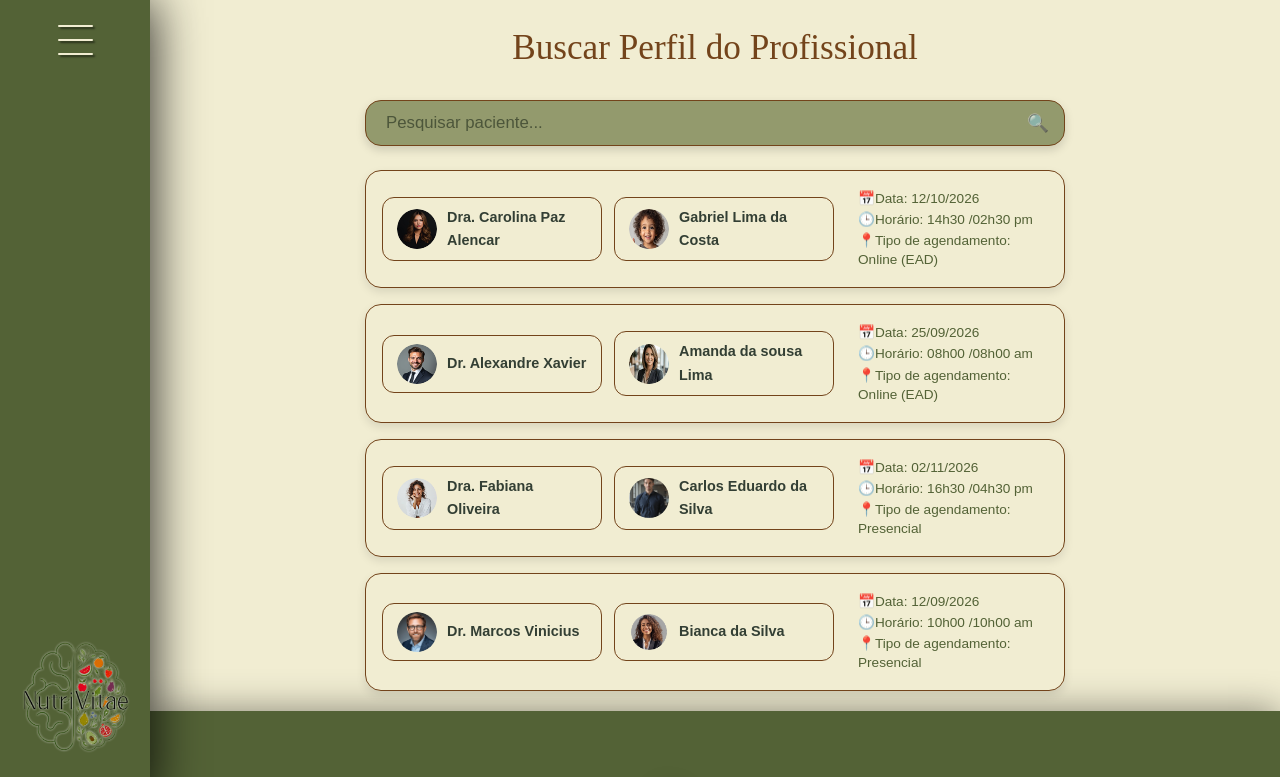
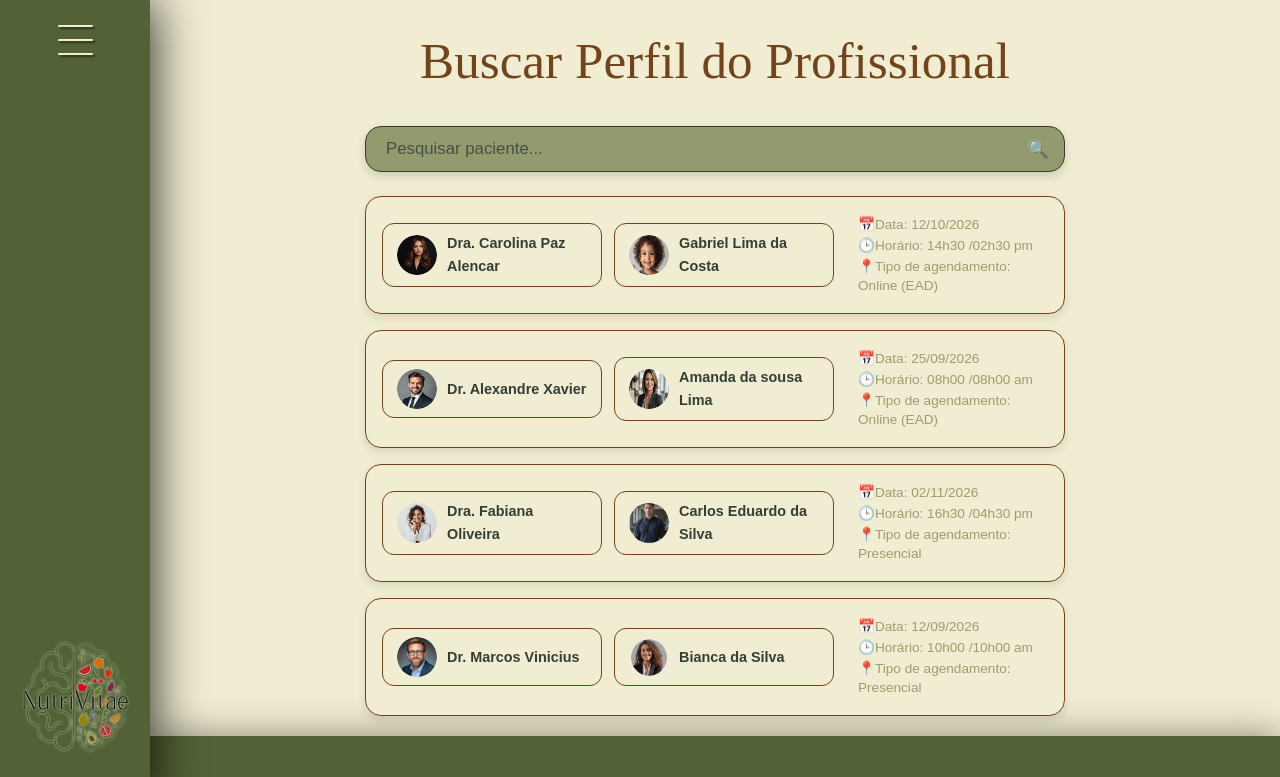
Before and after one commit to nutriVitae-hack2026/nutriVitae, a Vue app: page /buscar in a window 1280 px wide. Shown: the top 777 px of the page. Built offline with nearby package versions, Linux system fonts and the light colour scheme; a web font is replaced by a local one.

Commit message:
feat - aprimoradas estilizações dos componentes de busca, edição e exclusão

```diff
--- a/src/components/consultas/buscarComponent.vue
+++ b/src/components/consultas/buscarComponent.vue
@@ -136,6 +136,7 @@ const agendamentosFiltrados = computed(() => {
 </template>
 
 <style scoped>
+
 .container {
   max-width: 800px;
   margin: 0 auto;
@@ -145,7 +146,7 @@ const agendamentosFiltrados = computed(() => {
 h1 {
   color: #73441b;
   text-align: center;
-  font-size: 2.2rem;
+  font-size: 3.2rem;
   margin-bottom: 24px;
 }
 
@@ -161,18 +162,17 @@ h1 {
   width: 100%;
   padding: 12px 45px 12px 20px;
   border-radius: 16px;
-  border: 1px solid #73441b;
-  background-color: #939a6d; /* Tom verde oliva claro do protótipo */
-  color: #2b3323;
+  border: 1px solid #333f34;
+  background-color: #939a6d;
+  color: #333f34;
   font-size: 1.05rem;
-  font-weight: 500;
   outline: none;
   box-sizing: border-box;
   box-shadow: 0 4px 10px rgba(0, 0, 0, 0.15);
 }
 
 .search-bar input::placeholder {
-  color: #3b452e;
+  color: #333f34;
   opacity: 0.8;
 }
 
@@ -237,7 +237,8 @@ h1 {
 .info-block {
   flex: 1;
   font-size: 0.85rem;
-  color: #536236;
+  color: #9A9E70;
+  font-weight: bolder;
   line-height: 1.4;
   padding-left: 12px;
 }
@@ -247,7 +248,7 @@ h1 {
 }
 
 .no-results {
-  color: #73441b;
+  color: #333f34;
   text-align: center;
   font-weight: 500;
   margin-top: 15px;
--- a/src/components/consultas/editarComponent.vue
+++ b/src/components/consultas/editarComponent.vue
@@ -204,7 +204,7 @@ function meConfirmarEdicao() {
 
 <style scoped>
 
-.header-banner {
+ .header-banner {
   position: fixed;
   top: 0;
   right: 0;
@@ -218,10 +218,11 @@ function meConfirmarEdicao() {
 }
 
 .header-banner h1 {
-  color: #f1edd2;
-  font-size: 3.2rem;
+  color: #f2ebd9;
+  font-size: 3rem;
   margin: 0;
 }
+
 
 .edit-input,
 .edit-select {
--- a/src/components/consultas/excluirComponent.vue
+++ b/src/components/consultas/excluirComponent.vue
@@ -172,15 +172,14 @@ function meConfirmarExclusao() {
 .btn-cancelar,
 .btn-excluir {
   flex: 1;
-  padding: 12px 16px;
+  padding: 5px 8px;
   border-radius: 12px;
   font-weight: bold;
-  font-size: 1rem;
+  font-size: 0.9rem;
   cursor: pointer;
-  border: 1px solid #73441b;
   box-shadow: 2px 3px 6px rgba(0, 0, 0, 0.2);
-  background-color: #9a9e70;
-  color: #333f34;
+  background-color: #333f34;
+  color: #f1edd2;
   display: flex;
   align-items: center;
   justify-content: center;
@@ -207,7 +206,7 @@ function meConfirmarExclusao() {
 }
 
 .modal-card {
-  background-color: #9a9e70;
+  background-color: #f1edd2;
   padding: 24px;
   border-radius: 16px;
   width: 320px;
@@ -232,6 +231,7 @@ function meConfirmarExclusao() {
 .modal-header h3 {
   margin: 0;
   font-size: 1.2rem;
+  font-weight: bolder;
 }
 
 .btn-fechar-modal {
@@ -247,9 +247,10 @@ function meConfirmarExclusao() {
 
 .modal-instruction {
   font-size: 0.9rem;
-  color: #2b3323;
+  color: #333f34;
   margin-bottom: 14px;
   text-align: left;
+   font-weight: bolder;
 }
 
 .modal-input {
@@ -257,16 +258,15 @@ function meConfirmarExclusao() {
   padding: 8px 12px;
   border-radius: 8px;
   border: 1px solid #73441b;
-  background-color: #d1cbb0;
+  background-color: #f1edd2;
   margin-bottom: 16px;
   box-sizing: border-box;
   outline: none;
 }
 
 .btn-confirmar-modal {
-  background-color: #f1edd2;
-  border: 1px solid #73441b;
-  color: #333f34;
+  background-color: #333f34;
+  color: #f1edd2;
   font-weight: bold;
   border-radius: 8px;
   padding: 8px 20px;
```
